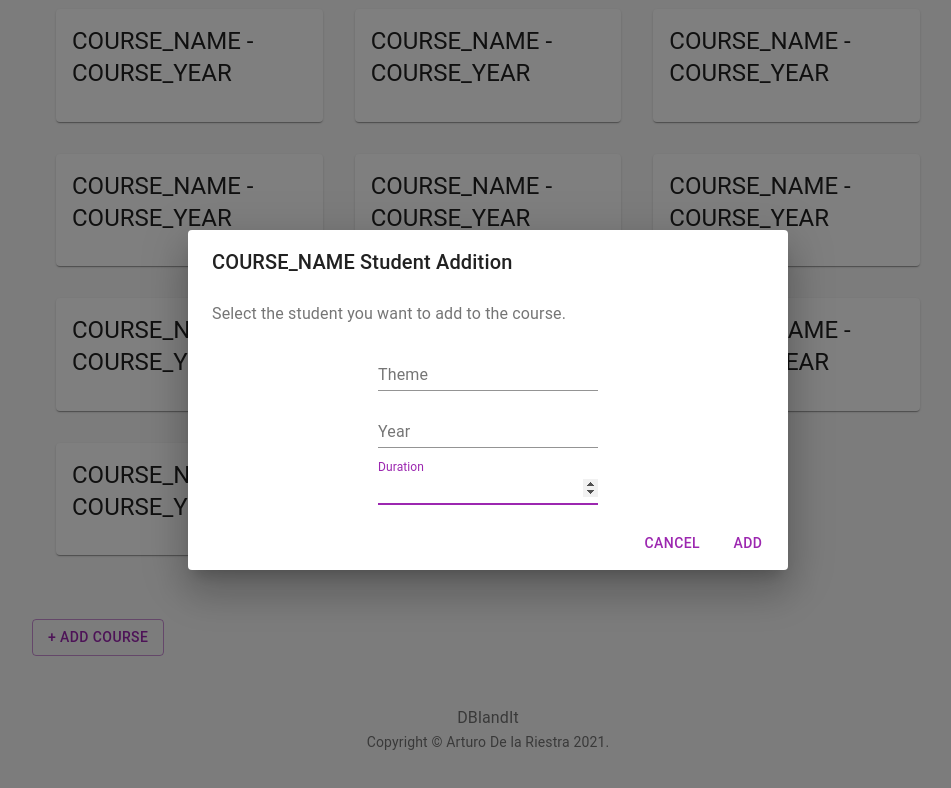
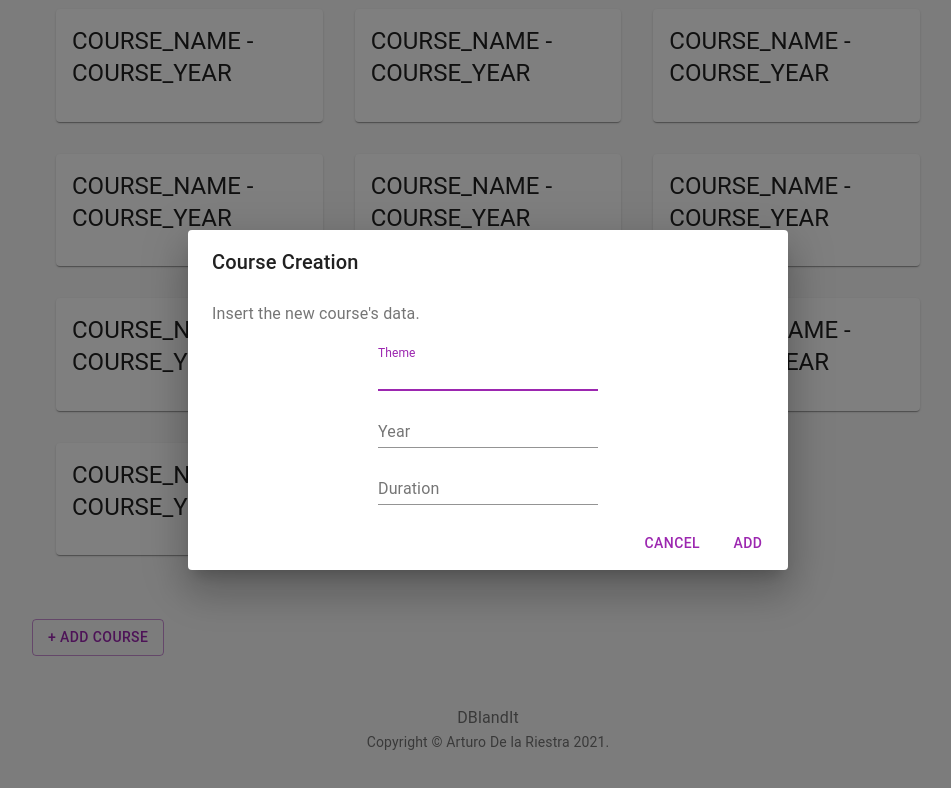
Before and after one commit to adelariestra/dblandit-challenge-front, a React (Create React App) app: page / in a window 1280 px wide. Both pictures are taken after a click on the button "+ ADD COURSE". Shown: the part 356-1144 px from the top of the page, without its empty margins (152-1103 px from the left). Built offline with nearby package versions, Linux system fonts and the light colour scheme; no server answers.

Commit message:
cleaned NewCourse modal

```diff
--- a/src/components/Courses/Modal/NewCourse.js
+++ b/src/components/Courses/Modal/NewCourse.js
@@ -7,10 +7,6 @@ import DialogActions from '@material-ui/core/DialogActions';
 import DialogContent from '@material-ui/core/DialogContent';
 import DialogContentText from '@material-ui/core/DialogContentText';
 import DialogTitle from '@material-ui/core/DialogTitle';
-import FormControl from '@material-ui/core/FormControl';
-import InputLabel from '@material-ui/core/InputLabel';
-import MenuItem from '@material-ui/core/MenuItem';
-import Select from '@material-ui/core/Select';
 import { TextField } from '@material-ui/core';
 
 const useStyles = makeStyles((theme) => ({
@@ -52,32 +48,30 @@ const CourseModal = (props) => {
                 onClose={handleClose}
                 aria-labelledby="student-dialog-title"
             >
-                <DialogTitle id="student-dialog-title">COURSE_NAME Student Addition</DialogTitle>
+                <DialogTitle id="student-dialog-title">Course Creation</DialogTitle>
                 <DialogContent>
                     <DialogContentText>
-                        Select the student you want to add to the course.
-          </DialogContentText>
+                        Insert the new course's data.
+                    </DialogContentText>
                     <form className={classes.form} noValidate>
                         <TextField
                             autoFocus
                             margin="dense"
-                            id="name"
+                            id="theme"
                             label="Theme"
                             type="text"
                             fullWidth
                         />
                         <TextField
-                            autoFocus
                             margin="dense"
-                            id="name"
+                            id="year"
                             label="Year"
                             type="number"
                             fullWidth
                         />
                         <TextField
-                            autoFocus
                             margin="dense"
-                            id="name"
+                            id="duration"
                             label="Duration"
                             type="number"
                             fullWidth
@@ -88,10 +82,10 @@ const CourseModal = (props) => {
                 <DialogActions>
                     <Button onClick={handleClose} color="primary">
                         Cancel
-          </Button>
+                    </Button>
                     <Button onClick={handleClose} color="primary" disabled={false}>
                         Add
-          </Button>
+                    </Button>
                 </DialogActions>
             </Dialog>
         </div>
```
